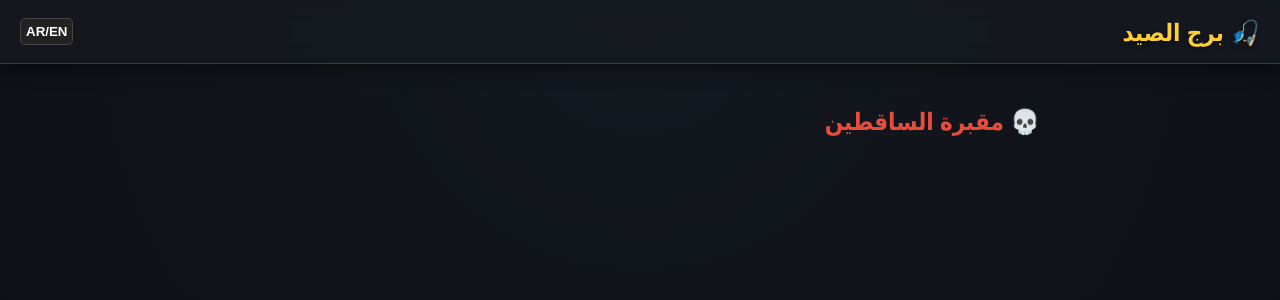
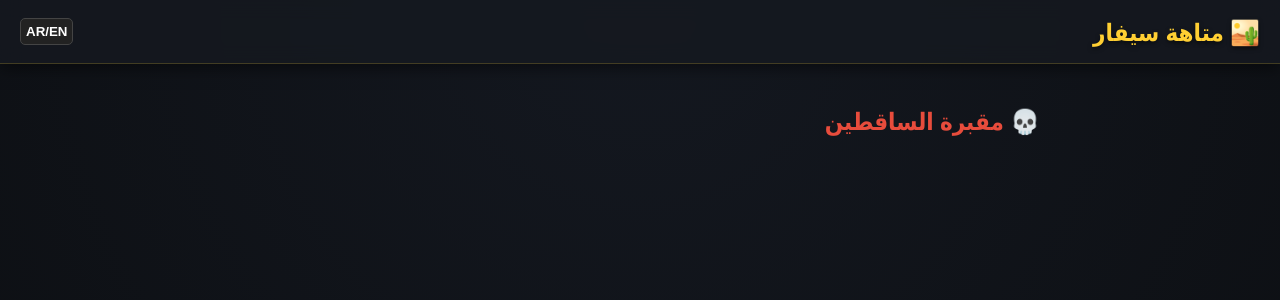
Before and after one commit to willia2minerva-a11y/Borj-Al-Sayd, a Flask app: page /graveyard in a window 1280 px wide. Shown: the top 300 px of the page. Run offline with Flask 2, Linux system fonts and the light colour scheme; data that the repository does not hold is empty.

Commit message:
Update base.html

```diff
--- a/templates/base.html
+++ b/templates/base.html
@@ -3,13 +3,13 @@
 <head>
     <meta charset="UTF-8">
     <meta name="viewport" content="width=device-width, initial-scale=1.0">
-    <title>برج الصيد</title>
+    <title>متاهة سيفار</title>
     <link rel="stylesheet" href="{{ url_for('static', filename='style.css') }}">
     <script src="https://cdnjs.cloudflare.com/ajax/libs/html2canvas/1.4.1/html2canvas.min.js"></script>
 </head>
 <body>
     <header>
-        <a href="/" class="logo translatable" data-ar="🎣 برج الصيد" data-en="🎣 Hunting Tower">🎣 برج الصيد</a>
+        <a href="/" class="logo translatable" data-ar="🏜️ متاهة سيفار" data-en="🏜️ Sephar Maze">🏜️ متاهة سيفار</a>
         <div>
             <button id="lang-toggle" style="background:#222; color:#fff; border:1px solid #444; padding:5px; border-radius:5px; font-weight:bold;">AR/EN</button>
             {% if session.get('user_id') %}
@@ -26,38 +26,35 @@
     {% if session.get('user_id') %}
     <nav id="side-nav">
         {% if session.get('role') == 'admin' %}
-        <a href="/admin" style="color: var(--zone-3-gold); font-weight: 900; border-right: 4px solid var(--zone-3-gold);">👑 القيادة الإمبراطورية</a>
+        <a href="/admin" style="color: var(--zone-3-gold); font-weight: 900; border-right: 4px solid var(--zone-3-gold);">👑 كهف القيادة</a>
         <hr style="border-color: #333; margin: 0; width: 100%;">
         {% endif %}
 
-        <a href="/"><span>🏠 الرئيسية</span></a>
-        <a href="/profile"><span>🪪 رخصتي</span></a>
-        <a href="/friends"><span>🤝 الأصدقاء</span></a>
+        <a href="/"><span>🏠 بوابة سيفار</span></a>
+        <a href="/profile"><span>📜 مخطوطتي (رخصتي)</span></a>
+        <a href="/friends"><span>🤝 التحالفات</span></a>
 
         <a href="/news">
-            <span>📜 الأخبار</span>
+            <span>📜 أخبار المتاهة</span>
             {% if un_news and un_news > 0 %}<span class="notif-badge">{{ un_news }}</span>{% endif %}
         </a>
-
         <a href="/puzzles">
-            <span>🧩 الألغاز</span>
+            <span>🧩 مخطوطات سيفار (ألغاز)</span>
             {% if un_puz and un_puz > 0 %}<span class="notif-badge">{{ un_puz }}</span>{% endif %}
         </a>
-
         <a href="/declarations">
-            <span>📢 التصريحات</span>
+            <span>📢 تدوينات الرحالة</span>
             {% if un_dec and un_dec > 0 %}<span class="notif-badge">{{ un_dec }}</span>{% endif %}
         </a>
-
         <a href="/store">
-            <span>🛒 السوق</span>
+            <span>🐪 قافلة التجار</span>
             {% if un_store and un_store > 0 %}<span class="notif-badge">{{ un_store }}</span>{% endif %}
         </a>
 
-        <a href="/graveyard" style="color: #e2e8f0;"><span>💀 المقبرة</span></a>
+        <a href="/graveyard" style="color: #e2e8f0;"><span>💀 المقبرة المنسية</span></a>
 
         <hr style="border-color: #333; margin: 0; width: 100%;">
-        <a href="/logout" style="color: #ff4444;"><span>🚪 تسجيل الخروج</span></a>
+        <a href="/logout" style="color: #ff4444;"><span>🚪 الهروب من المتاهة</span></a>
     </nav>
     {% endif %}
 
@@ -66,10 +63,7 @@
             {% if messages %}{% for c, m in messages %}<div class="flash {{ c }}">{{ m }}</div>{% endfor %}{% endif %}
         {% endwith %}
     </div>
-
-    <main>
-        {% block content %}{% endblock %}
-    </main>
+    <main>{% block content %}{% endblock %}</main>
     <script src="{{ url_for('static', filename='script.js') }}"></script>
 </body>
 </html>
```
